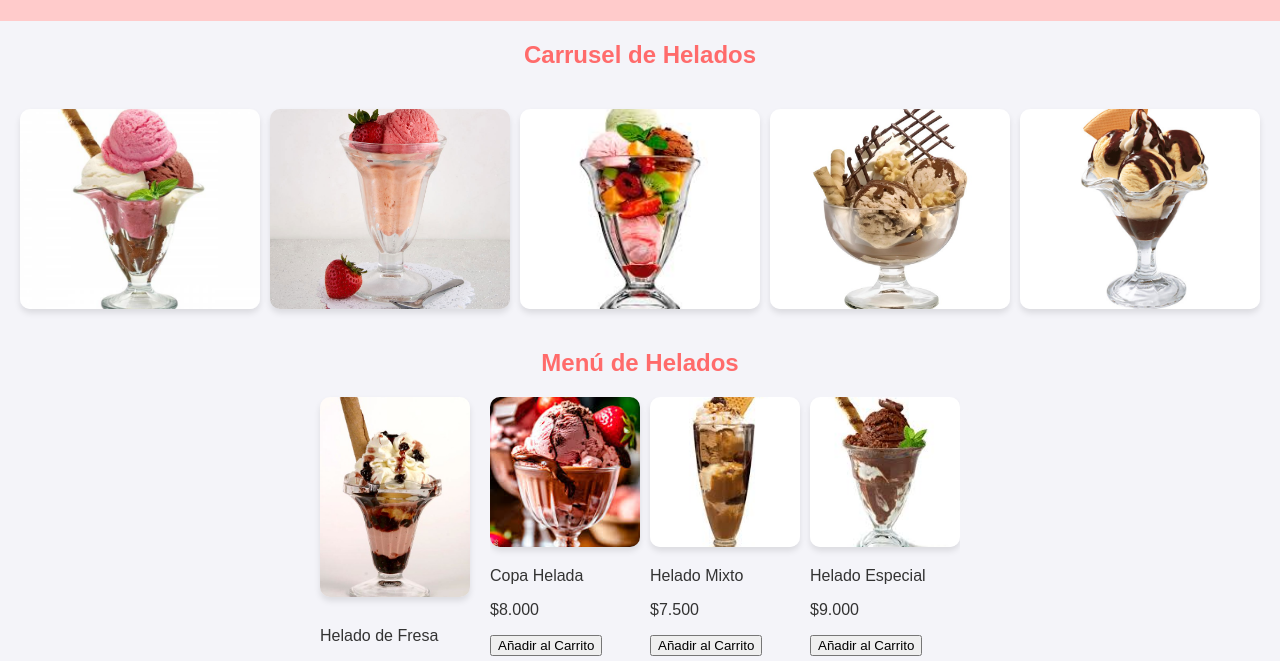
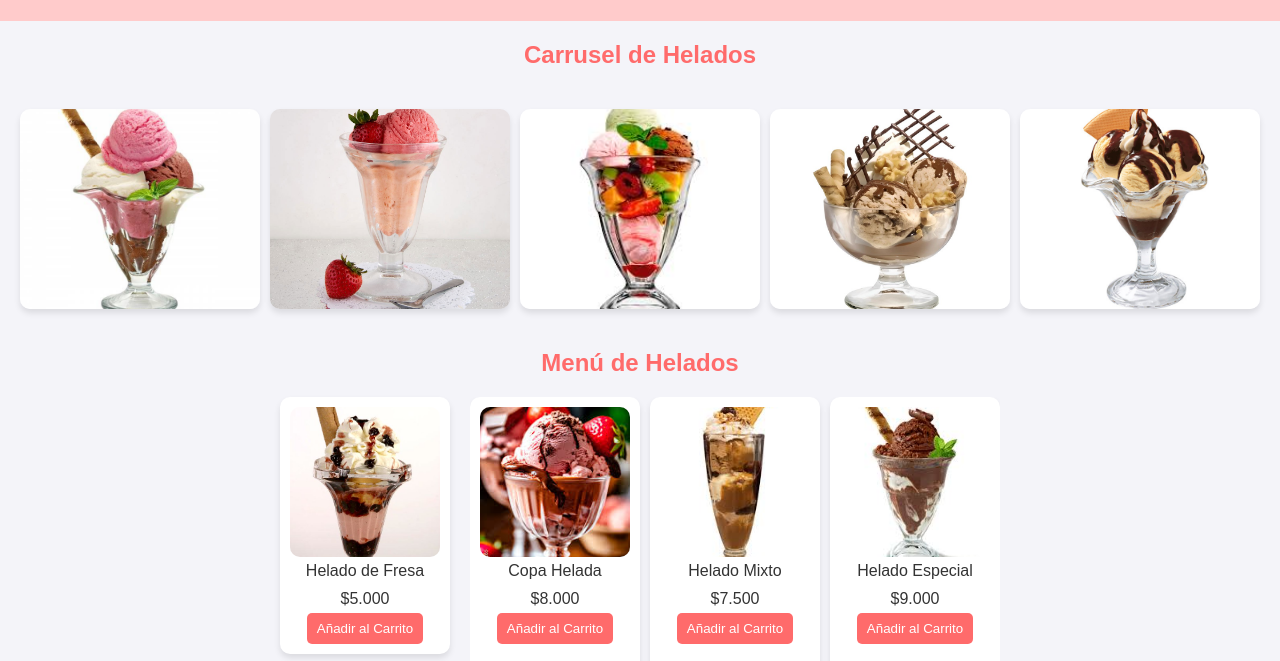
Before and after one commit to Orlando43claro/Helader-a-, a plain HTML site: page index.html in a window 1280 px wide. Shown: the part 99-760 px from the top of the page. Drawn offline with Linux system fonts and the light colour scheme.

Commit message:
styles.css

```diff
--- a/styles.css
+++ b/styles.css
@@ -47,30 +47,53 @@ header {
   margin-top: 20px;
 }
 
-.menu-vertical img {
-  width: 150px;
-  height: 200px;
-  object-fit: cover;
-  border-radius: 10px;
-  box-shadow: 0 4px 6px rgba(0, 0, 0, 0.1);
-  margin-bottom: 10px;
+.menu-vertical, .menu-horizontal {
+  display: flex;
+  flex-direction: column;
+  gap: 10px;
 }
 
 .menu-horizontal {
-  display: flex;
-  gap: 10px;
+  flex-direction: row;
   overflow-x: auto;
-  scroll-behavior: smooth;
-}
-
-.menu-horizontal img {
-  width: 150px;
-  height: 150px;
-  object-fit: cover;
-  border-radius: 10px;
-  box-shadow: 0 4px 6px rgba(0, 0, 0, 0.1);
 }
 
 .menu-horizontal::-webkit-scrollbar {
   display: none;
 }
+
+.menu-item {
+  display: flex;
+  flex-direction: column;
+  align-items: center;
+  background-color: #fff;
+  border-radius: 10px;
+  box-shadow: 0 4px 6px rgba(0, 0, 0, 0.1);
+  padding: 10px;
+  text-align: center;
+}
+
+.menu-item img {
+  width: 150px;
+  height: 150px;
+  object-fit: cover;
+  border-radius: 10px;
+}
+
+.menu-item p {
+  margin: 5px 0;
+}
+
+.menu-item button {
+  background-color: #ff6b6b;
+  color: #fff;
+  border: none;
+  padding: 8px 10px;
+  border-radius: 5px;
+  cursor: pointer;
+  transition: background-color 0.3s;
+}
+
+.menu-item button:hover {
+  background-color: #e84141;
+}
```
